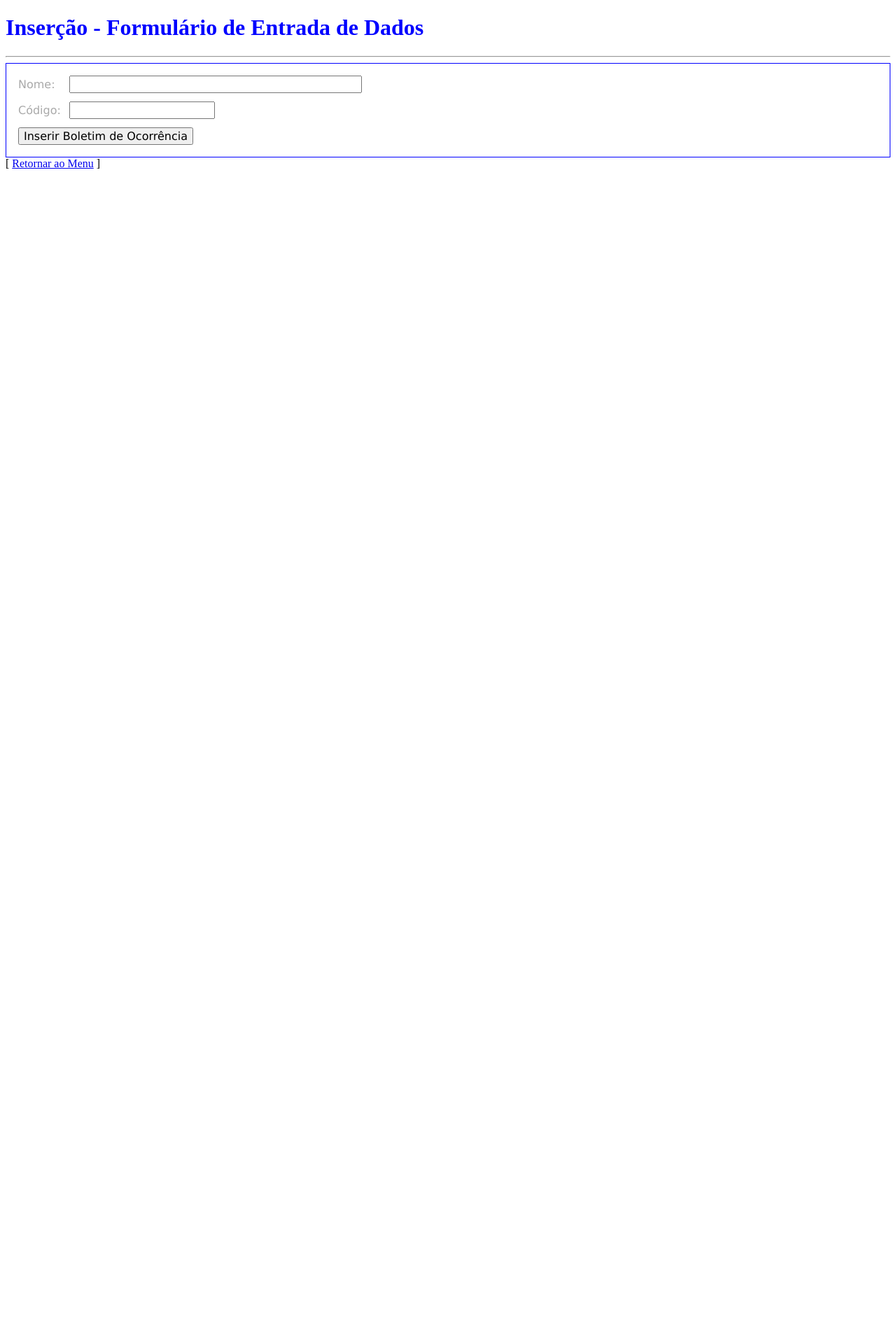
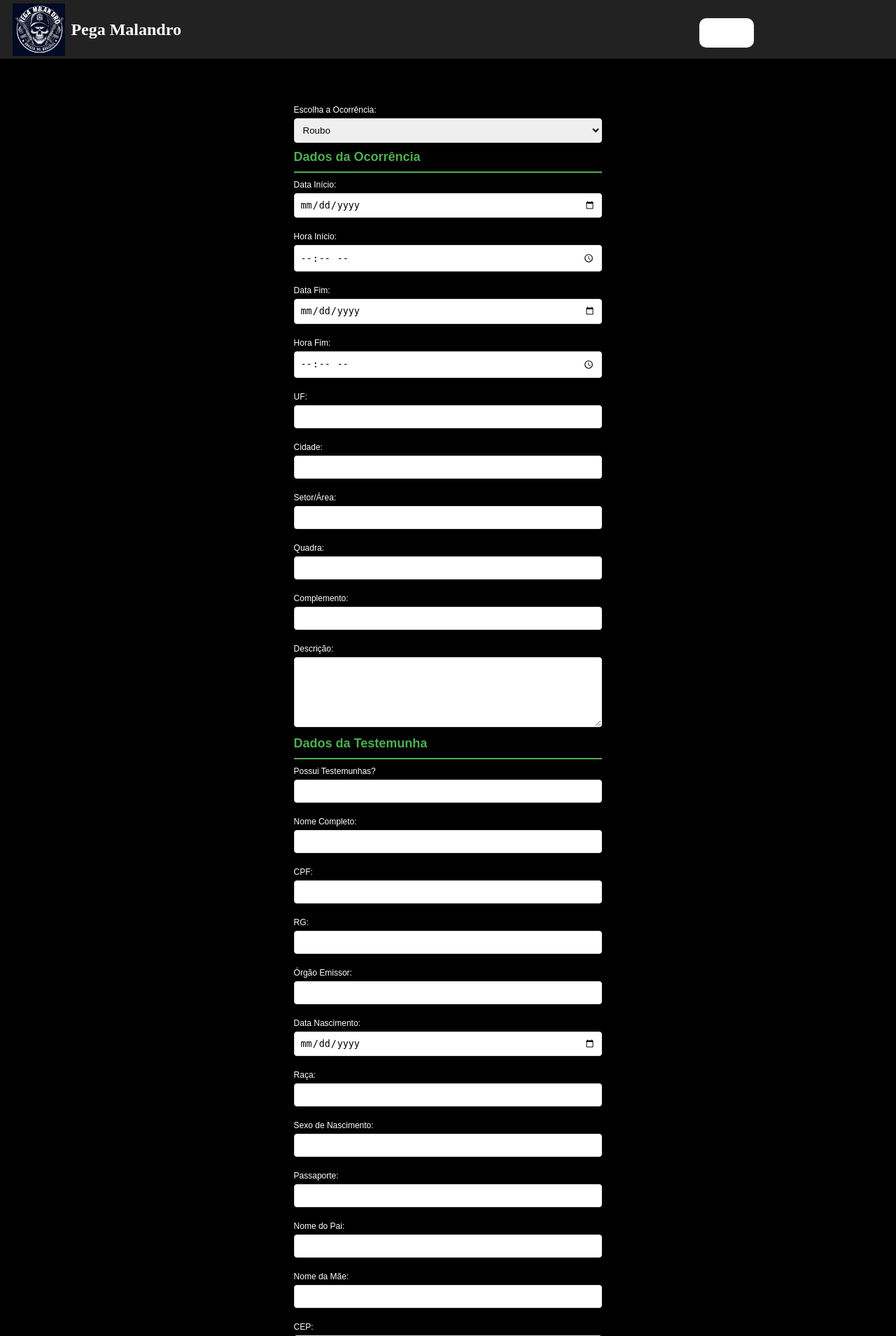
Before and after one commit to pedrowind/Pega-Malandro, a Flask app: template templates/formulario_insercao_boletim_ocorrencia.html in a window 1280 px wide. Shown: the top 1909 px of the page at 70% size. Before the commit the page ends 241 px from the top, so only its background shows below. Run offline with Flask 3, Linux system fonts and the light colour scheme; the template is opened without the code that fills it, so the values that code supplies are empty.

Commit message:
Formulario_insercao_boletim_ocorrencia + css

```diff
--- /dev/null
+++ b/static/css/forms_inser_boletim_ocorrencia.css
@@ -0,0 +1,136 @@
+body {
+    font-family: Arial, sans-serif;
+    background-color: #000000;
+    margin: 0;
+    padding: 0;
+
+}
+
+.header, .footer {
+    background-color: #222;
+    color: white;
+    padding: 10px 0;
+    text-align: center;
+}
+
+
+
+.nav-bar ul {
+    list-style: none;
+    padding: 0;
+}
+
+.nav-bar ul li {
+    display: inline;
+    margin: 0 10px;
+}
+
+.nav-bar ul li a {
+    color: white;
+    text-decoration: none;
+    font-weight: bold;
+}
+
+.main {
+    max-width: 800px;
+    margin: 20px auto;
+    padding: 20px;
+    background-color: white;
+    box-shadow: 0 0 10px rgba(0, 0, 0, 0.1);
+    border-radius: 8px;
+}
+
+h2 {
+    border-bottom: 2px solid #4CAF50;
+    padding-bottom: 10px;
+    color: #4CAF50;
+}
+
+label {
+    display: block;
+    margin-top: 10px;
+    color: #ffffff;
+}
+
+input[type="text"], input[type="date"], input[type="time"], input[type="number"], input[type="email"], input[type="tel"], select, textarea {
+    width: 100%;
+    padding: 8px;
+    margin-top: 5px;
+    margin-bottom: 10px;
+    border: 1px solid #ddd;
+    border-radius: 4px;
+    box-sizing: border-box;
+}
+
+textarea {
+    height: 100px;
+}
+
+input[type="submit"] {
+    background-color: #4CAF50;
+    color: white;
+    padding: 10px 15px;
+    border: none;
+    border-radius: 4px;
+    cursor: pointer;
+    font-size: 16px;
+    margin-top: 10px;
+}
+
+input[type="submit"]:hover {
+    background-color: #45a049;
+}
+
+a {
+    text-decoration: none;
+    color: #4CAF50;
+    display: inline-block;
+    margin-top: 10px;
+}
+
+.footer {
+    display: flex;
+    justify-content: space-between;
+    align-items: center;
+}
+
+.footer ul {
+    display: flex;
+    list-style: none;
+    padding: 0;
+    margin: 0;
+}
+
+.footer ul li {
+    margin: 0 10px;
+}
+
+.footer ul li a {
+    color: white;
+    text-decoration: none;
+}
+
+.footer span {
+    color: white;
+}
+
+.form-section {
+    border: 2px solid #4CAF50;
+    padding: 20px;
+    border-radius: 8px;
+    margin-bottom: 20px;
+}
+
+.form-section h2 {
+    margin-top: 0;
+}
+
+.Formulario_case{
+
+    display: flex;
+    justify-content: center;
+    align-items: center;
+    flex-direction: column;
+    margin-top: 20px;
+    width: 100%;
+}
--- a/templates/formulario_insercao_boletim_ocorrencia.html
+++ b/templates/formulario_insercao_boletim_ocorrencia.html
@@ -1,40 +1,161 @@
 <!DOCTYPE html>
 <html lang='pt-BR'>
+
 <head>
     <meta charset='UTF-8'>
     <title>Formulário de Inserção</title>
-        <link rel='stylesheet' href='../static/style.css'>
+    <link rel='stylesheet' href='../static/css/header-footer.css'>
+    <link rel='stylesheet' href='../static/css/forms_inser_boletim_ocorrencia.css'>
 </head>
+
 <body>
-        <h1>Inserção - Formulário de Entrada de Dados</h1>
-        <hr>
+
+    <header class="header">
+        <div class="logo">
+            <img src="/static/imagens/PegaMalandroLogo.jpg" alt="icone" />
+            <h1 class="brand-name">Pega Malandro</h1>
+        </div>
+
+        <nav class="nav-bar">
+            <ul>
+                <li>
+                    <a class="nav-link" href="/">Voltar</a>
+                </li>
+            </ul>
+        </nav>
+    </header>
+    <main>
+        <section class="Formulario_case">
+
+            <form action='../controllers/boletim_ocorrencia.php' method='POST'>
+
+                <label for="ocorrencia">Escolha a Ocorrência:</label>
+                <select name="ocorrencia" id="ocorrencia">
+                    <option value="1">Roubo</option>
+                    <option value="2">Furto</option>
+                    <option value="3">Sequestro</option>
+                    <option value="4">Estupro</option>
+                    <option value="5">Homicídio</option>
+                    <option value="6">Lesão Corporal</option>
+                    <option value="7">Ameaça</option>
+                    <option value="8">Dano</option>
+                    <option value="9">Estelionato</option>
+                    <option value="10">Tráfico de Drogas</option>
+                    <option value="11">Porte Ilegal de Arma</option>
+                </select>
+
+                <h2>Dados da Ocorrência</h2>
                 <div>
-            <form action='/insercao_boletim_ocorrencia' method='post'>
-                <table>
-                    <tr>
-                        <td>Nome:</td>
-                        <td>
-                            <label>
-                                <input type='text' size='46' maxlength='46' name='nome_boletim_ocorrencia' required>
-                            </label>
-                        </td>
-                    </tr>
-                    <tr>
-                        <td>Código:</td>
-                        <td>
-                            <label>
-                                <input type='number' size='5' maxlength='5' name='codigo_usuario' required>
-                            </label>
-                        </td>
-                    </tr>
-                    <tr>
-                        <td colspan='2'>
-                            <input type='submit' value='Inserir Boletim de Ocorrência'>
-                        </td>
-                    </tr>
-                </table>
+                    <label for='data_inicio'>Data Início:</label>
+                    <input type='date' name='data_inicio' id='data_inicio' required>
+
+                    <label for='hora_inicio'>Hora Início:</label>
+                    <input type='time' name='hora_inicio' id='hora_inicio' required>
+                </div>
+
+
+                <label for='data_fim'>Data Fim:</label>
+                <input type='date' name='data_fim' id='data_fim' required>
+
+                <label for='hora_fim'>Hora Fim:</label>
+                <input type='time' name='hora_fim' id='hora_fim' required>
+
+                <label for='uf'>UF:</label>
+                <input type='text' name='uf' id='uf' required>
+
+                <label for='cidade'>Cidade:</label>
+                <input type='text' name='cidade' id='cidade' required>
+
+                <label for='area'>Setor/Área:</label>
+                <input type='text' name='area' id='area' required>
+
+                <label for='quadra'>Quadra:</label>
+                <input type='text' name='quadra' id='quadra' required>
+
+                <label for='complemento'>Complemento:</label>
+                <input type='text' name='complemento' id='complemento'>
+
+                <label for='descricao'>Descrição:</label>
+                <textarea name='descricao' id='descricao' required></textarea>
+
+                <h2>Dados da Testemunha</h2>
+
+                <label for='id_policia'>Possui Testemunhas?</label>
+                <input type='number' name='id_policia' id='id_policia' required>
+
+                <label for='nome_testemunha'>Nome Completo:</label>
+                <input type='text' name='nome_testemunha' id='nome_testemunha' required>
+
+                <label for='cpf_testemunha'>CPF:</label>
+                <input type='number' name='cpf_testemunha' id='cpf_testemunha' required>
+
+                <label for='rg_testemunha'>RG:</label>
+                <input type='number' name='rg_testemunha' id='rg_testemunha' required>
+
+                <label for='orgao_emissor'>Órgão Emissor:</label>
+                <input type='text' name='orgao_emissor' id='orgao_emissor' required>
+
+                <label for='data_nascimento_testemunha'>Data Nascimento:</label>
+                <input type='date' name='data_nascimento_testemunha' id='data_nascimento_testemunha' required>
+
+                <label for='raca'>Raça:</label>
+                <input type='text' name='raca' id='raca' required>
+
+                <label for='sexo'>Sexo de Nascimento:</label>
+                <input type='text' name='sexo' id='sexo' required>
+
+                <label for='passaporte'>Passaporte:</label>
+                <input type='text' name='passaporte' id='passaporte'>
+
+                <label for='nome_pai'>Nome do Pai:</label>
+                <input type='text' name='nome_pai' id='nome_pai'>
+
+                <label for='nome_mae'>Nome da Mãe:</label>
+                <input type='text' name='nome_mae' id='nome_mae'>
+
+                <label for='cep'>CEP:</label>
+                <input type='text' name='cep' id='cep' required>
+
+                <label for='uf_testemunha'>UF:</label>
+                <input type='text' name='uf_testemunha' id='uf_testemunha' required>
+
+                <label for='cidade_testemunha'>Cidade:</label>
+                <input type='text' name='cidade_testemunha' id='cidade_testemunha' required>
+
+                <label for='area_testemunha'>Setor/Área:</label>
+                <input type='text' name='area_testemunha' id='area_testemunha' required>
+
+                <label for='endereco'>Endereço:</label>
+                <input type='text' name='endereco' id='endereco' required>
+
+                <label for='complemento_testemunha'>Complemento:</label>
+                <input type='text' name='complemento_testemunha' id='complemento_testemunha'>
+
+                <label for='email_testemunha'>E-mail:</label>
+                <input type='email' name='email_testemunha' id='email_testemunha' required>
+
+                <label for='telefone1'>Telefone:</label>
+                <input type='tel' name='telefone1' id='telefone1' required>
+
+                <label for='telefone2'>Telefone Alternativo:</label>
+                <input type='tel' name='telefone2' id='telefone2'>
+
+                <input type='submit' value='Inserir'>
+                <input type='submit' value='Voltar'>
+                <input type='submit' value='Finalizar'>
             </form>
-        </div>
-        [ <a href='/'> Retornar ao Menu</a> ]
+
+        </section>
+    </main>
+
+    <footer class="footer">
+        <ul>
+            <li><a href="">Privacy</a></li>
+            <li><a href="">Terms</a></li>
+            <li><a href="">Contact</a></li>
+        </ul>
+        <span>Copyright 2024</span>
+    </footer>
 </body>
+
 </html>
```
Lines whose indentation alone changed are shown as unchanged.
